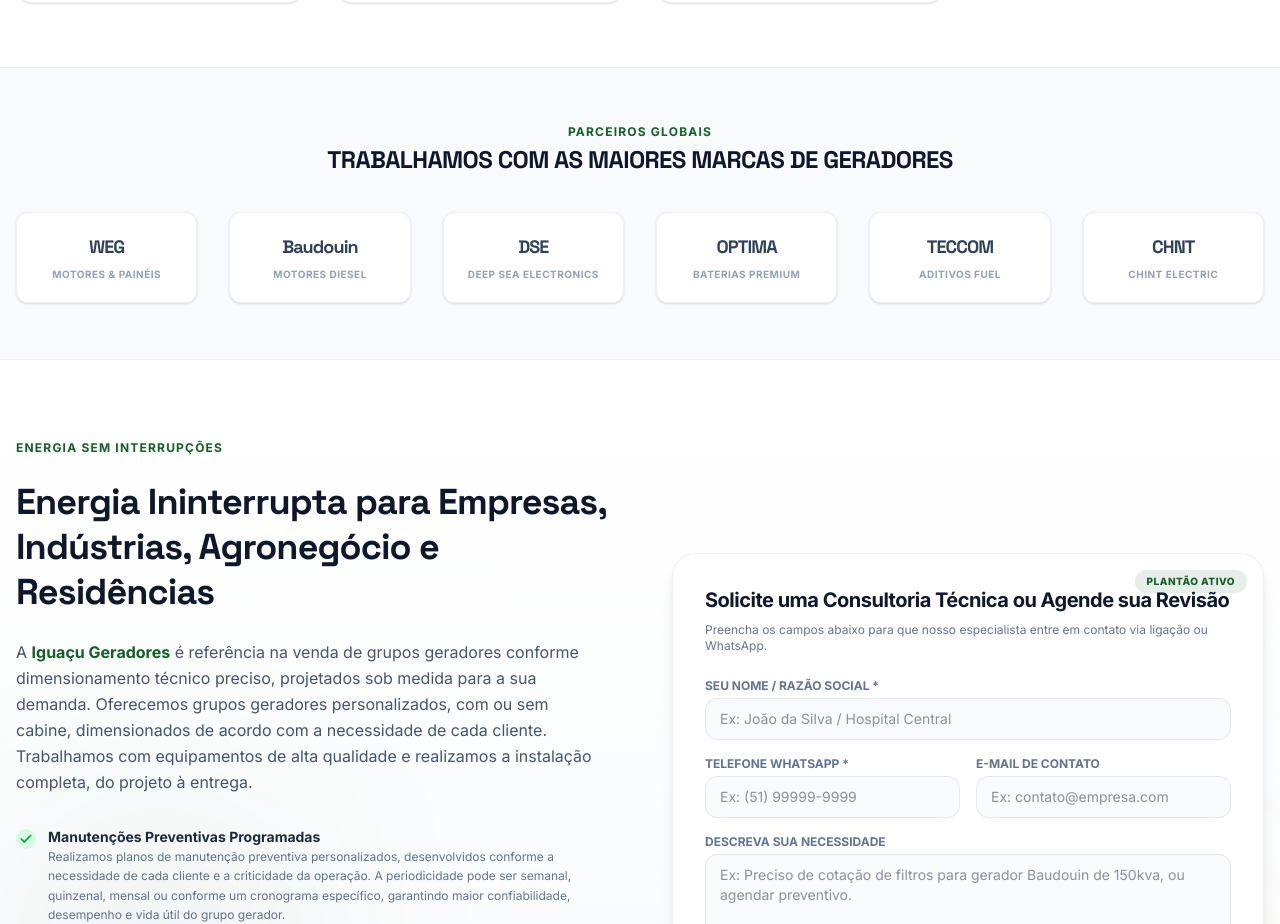
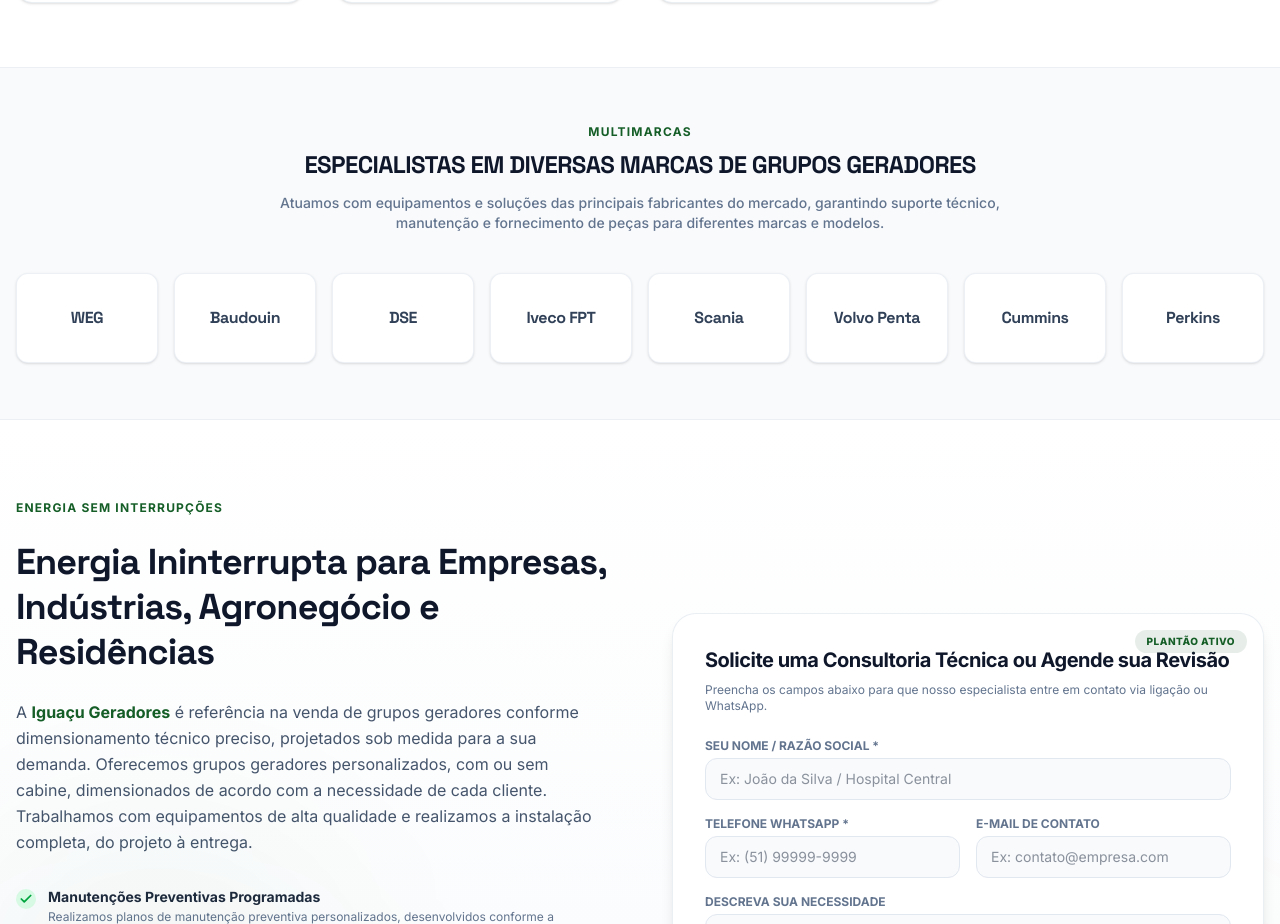
Before and after one commit to iguacugeradores-cell/Igua-u, a React (Vite) app: page / in a window 1280 px wide. Shown: the part 4180-5104 px from the top of the page. Built offline with nearby package versions, Linux system fonts and the light colour scheme.

Commit message:
feat: update brand section content and layout
Refactor the brands section to emphasize multi-brand expertise, adding a descriptive sub-headline and updating the grid layout to display more manufacturers.

```diff
--- a/src/App.tsx
+++ b/src/App.tsx
@@ -960,28 +960,41 @@
       {/* 8. BRANDS LOGO GRID SECTION */}
       <section className="py-14 px-4 bg-slate-50 border-t border-b border-slate-200/50">
         <div className="max-w-7xl mx-auto">
-          <div className="text-center mb-10">
-            <span className="text-brand-blue text-xs font-bold tracking-widest uppercase block mb-2">Parceiros Globais</span>
-            <h2 className="text-xl md:text-2xl font-extrabold text-slate-900 uppercase tracking-tight leading-none font-heading">
-              Trabalhamos com as Maiores Marcas de Geradores
+          <div className="text-center max-w-3xl mx-auto mb-10">
+            <span className="text-brand-blue text-xs font-bold tracking-widest uppercase block mb-2">Multimarcas</span>
+            <h2 className="text-xl md:text-2xl font-extrabold text-slate-900 uppercase tracking-tight leading-snug font-heading mb-3">
+              Especialistas em Diversas Marcas de Grupos Geradores
             </h2>
-          </div>
-
-          <div className="grid grid-cols-2 sm:grid-cols-3 lg:grid-cols-6 gap-6 md:gap-8">
-            {BRANDS.map((brand, i) => (
+            <p className="text-xs md:text-sm text-slate-500 font-medium">
+              Atuamos com equipamentos e soluções das principais fabricantes do mercado, garantindo suporte técnico, manutenção e fornecimento de peças para diferentes marcas e modelos.
+            </p>
+          </div>
+
+          <div className="grid grid-cols-2 sm:grid-cols-4 lg:grid-cols-8 gap-4">
+            {[
+              { name: 'WEG', filterKey: 'WEG' },
+              { name: 'Baudouin', filterKey: 'Baudouin' },
+              { name: 'DSE', filterKey: 'DSE' },
+              { name: 'Iveco FPT', filterKey: 'all' },
+              { name: 'Scania', filterKey: 'all' },
+              { name: 'Volvo Penta', filterKey: 'all' },
+              { name: 'Cummins', filterKey: 'all' },
+              { name: 'Perkins', filterKey: 'all' }
+            ].map((brand, i) => (
               <div
                 key={i}
                 onClick={() => {
-                  setSelectedBrand(brand.name);
+                  if (brand.filterKey !== 'all') {
+                    setSelectedBrand(brand.filterKey);
+                  } else {
+                    setSelectedBrand('all');
+                  }
                   scrollToSection('catalogo');
                 }}
-                className="bg-white rounded-xl p-5 border border-slate-200/60 hover:border-brand-blue/30 shadow-sm hover:shadow-md text-center transition-all cursor-pointer group"
+                className="bg-white rounded-xl p-6 border border-slate-200/60 hover:border-brand-blue/30 shadow-sm hover:shadow-md text-center transition-all cursor-pointer group flex flex-col justify-center items-center min-h-[90px]"
               >
-                <div className="font-heading font-black text-lg text-slate-700 tracking-tighter group-hover:text-brand-blue group-hover:scale-105 transition-all">
-                  {brand.logoText}
-                </div>
-                <div className="text-[10px] text-slate-400 font-bold uppercase tracking-wider mt-1.5">
-                  {brand.subtitle}
+                <div className="font-heading font-black text-sm md:text-base text-slate-700 tracking-tight group-hover:text-brand-blue group-hover:scale-105 transition-all">
+                  {brand.name}
                 </div>
               </div>
             ))}
```
